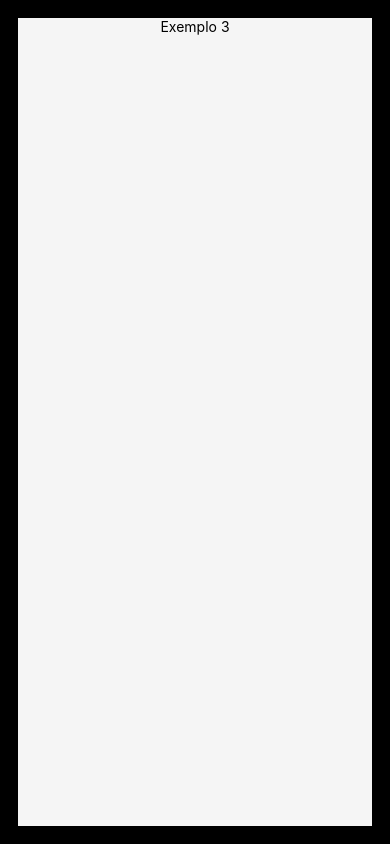
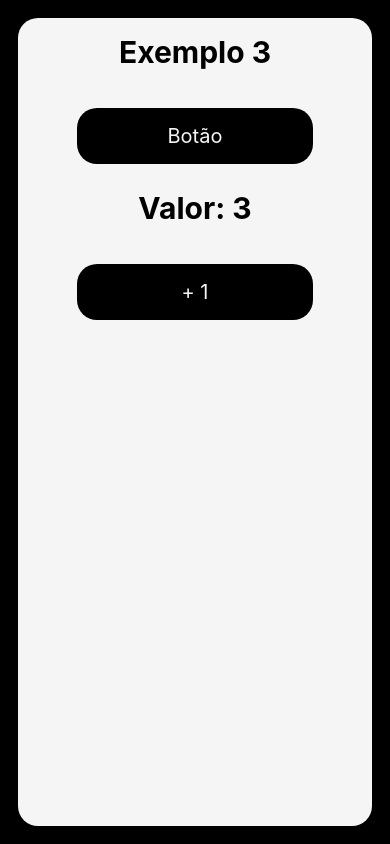
Before and after one commit to ewertonjsilva/react_native, a React Native app: screen / in a window 390 px wide. Built offline with nearby package versions, Linux system fonts and the light colour scheme.

Commit message:
aula 08-03

```diff
--- a/src/ex_3/index.js
+++ b/src/ex_3/index.js
@@ -1,11 +1,41 @@
+import { useState } from 'react';
 import { View, Text, TouchableOpacity } from 'react-native';
 
 import styles from './styles';
 
 export default function Exemplo_3 () {
+
+    const [numero, setNumero] = useState(3);
+
+    function Ola (nome) {
+        alert(`Olá ${nome}`);
+    }
+
+    function incremento() {
+        const inc = numero + 1;
+        setNumero(inc);
+        // console.log(numero);
+    }
+
     return(
         <View style={styles.container}>
-            <Text>Exemplo 3</Text>
+            <Text style={styles.titulo}>Exemplo 3</Text>
+
+            <TouchableOpacity
+                style={styles.botao}
+                onPress={() => Ola('Ewerton')}
+            >
+                <Text style={styles.txtBotao}>Botão</Text>
+            </TouchableOpacity>
+
+            <Text style={styles.titulo}>Valor: {numero}</Text>
+
+            <TouchableOpacity
+                style={styles.botao}
+                onPress={() => incremento()}
+            >
+                <Text style={styles.txtBotao}>+ 1</Text>
+            </TouchableOpacity>
         </View>
     );
 }
--- a/src/ex_3/styles.js
+++ b/src/ex_3/styles.js
@@ -6,6 +6,26 @@
         backgroundColor: '#f5f5f5',
         width: '100%',
         alignItems: 'center',
+        padding: 8,
+        borderRadius: 20,
+    },
+    titulo: {
+        fontSize: 30,
+        fontWeight: 'bold',
+        margin: 8,
+        marginBottom: 20,
+    },
+    botao: {
+        width: '70%',
+        padding: 16,
+        backgroundColor: '#000',
+        alignItems: 'center',
+        margin: 18,
+        borderRadius: 20,
+    },
+    txtBotao: {
+        color: '#f5f5f5',
+        fontSize: 20,
     },
 });
 
```
